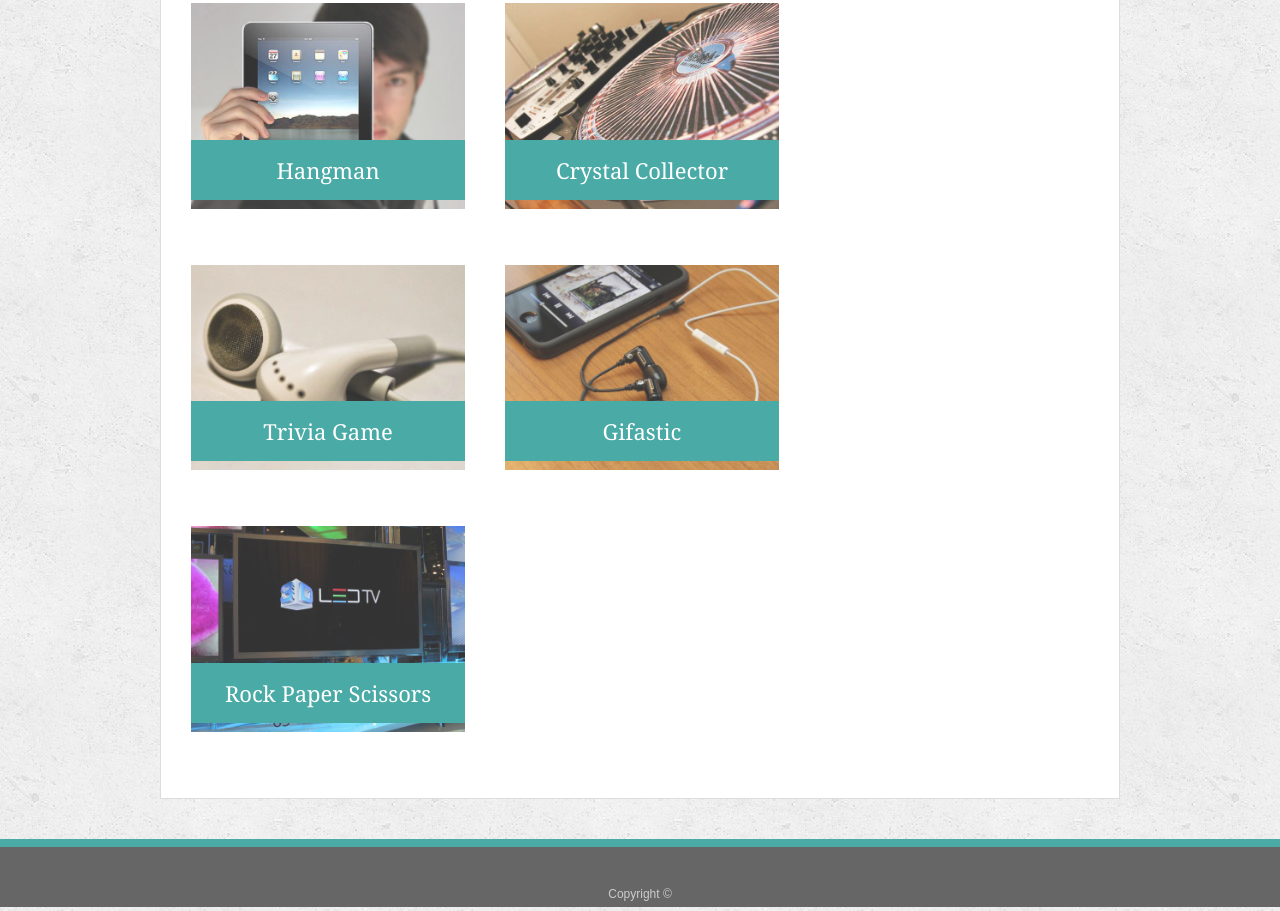
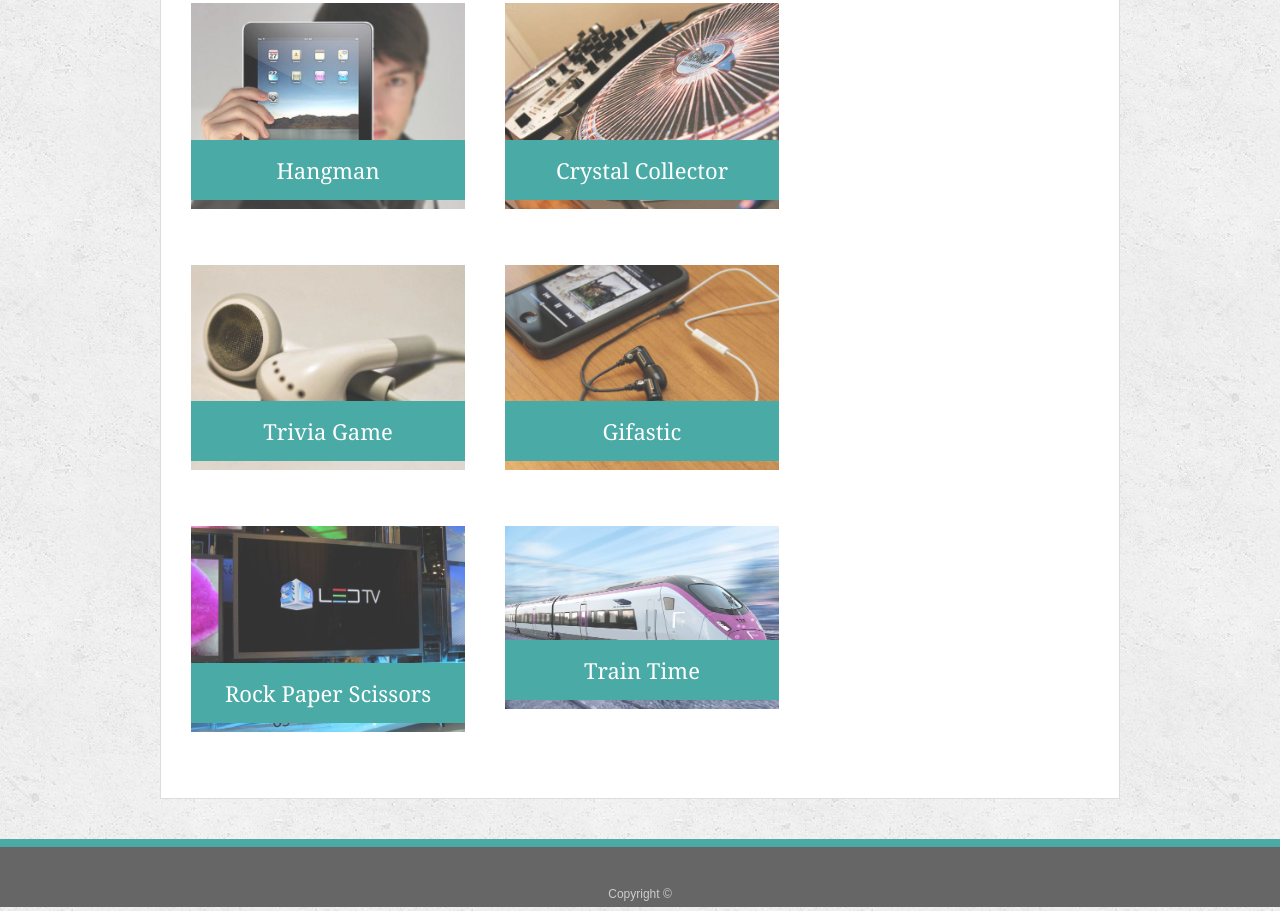
Before and after one commit to asanderson09/Responsive-Portfolio, a plain HTML site: page portfolio.html in a window 1280 px wide. Shown: the part 360-1271 px from the top of the page. Drawn offline with Linux system fonts and the light colour scheme.

Commit message:
Added train time to portfolio

```diff
--- a/portfolio.html
+++ b/portfolio.html
@@ -50,6 +50,12 @@
 
                 <h3>Rock Paper Scissors</h3>
             </div>
+            <div class="work">
+              <a href="https://asanderson09.github.io/TrainTime/"><img src="assets/images/train.jpg" alt="Rock Paper Scissors" id="auth-image"></a>
+
+                <h3>Train Time </h3>
+            </div>
+
         </section>
     </div>
     <footer>
```
Also changed, not shown: assets/images/train.jpg (added).
